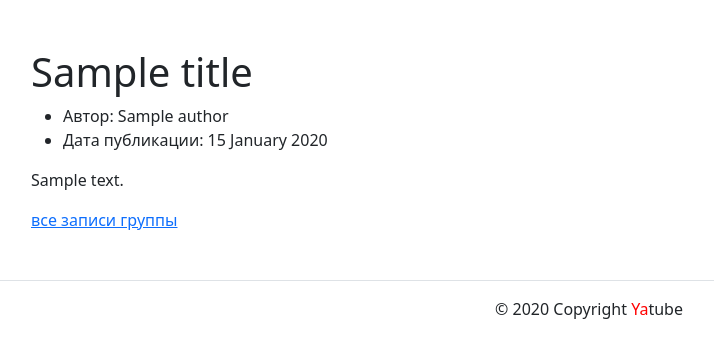
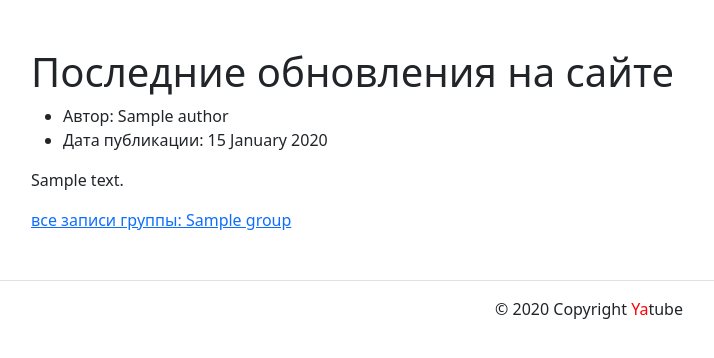
Before and after one commit to RomanBespalov/backend_community, a Django app: template yatube/templates/posts/index.html in a window 1280 px wide. Shown: the part 56-414 px from the top of the page, without its empty margins (51-765 px from the left). Run offline with Django 3.2, Linux system fonts and the light colour scheme; the template is opened without the code that fills it: most values are stand-ins (such as "Sample title", 1, 10 or a date in 2020); some libraries are stand-ins or nearby versions.

Commit message:
Third version

```diff
--- a/yatube/posts/urls.py
+++ b/yatube/posts/urls.py
@@ -1,9 +1,10 @@
 from django.urls import path
 
 from . import views
+
 app_name = 'posts'
 
 urlpatterns = [
     path('', views.index, name='index'),
-    path('group/<slug>/', views.group_posts, name='group_list'),
+    path('group/<slug:slug>/', views.group_posts, name='group_list'),
 ]
--- a/yatube/templates/base.html
+++ b/yatube/templates/base.html
@@ -1,30 +1,27 @@
 {% load static %}
-<!DOCTYPE html> <!-- Используется html 5 версии -->
-<html lang="ru"> <!-- Язык сайта - русский -->
+<!DOCTYPE html>
+<html lang="ru">
   <head>
-    <meta charset="utf-8"> <!-- Кодировка сайта -->
-    <!-- Сайт готов работать с мобильными устройствами -->
+    <meta charset="utf-8">
     <meta name="viewport" content="width=device-width, initial-scale=1">
-    <!-- Загружаем фав-иконки -->
-    <link rel="icon" href="img/fav/fav.ico" type="image">
-    <link rel="apple-touch-icon" sizes="180x180" href="img/fav/apple-touch-icon.png">
-    <link rel="icon" type="image/png" sizes="32x32" href="img/fav/favicon-32x32.png">
-    <link rel="icon" type="image/png" sizes="16x16" href="img/fav/favicon-16x16.png">
+    <link rel="icon" href="{% static 'img/fav/fav.ico' %}">
+    <link rel="apple-touch-icon" sizes="180x180" href="{% static 'img/fav/apple-touch-icon.png' %}">
+    <link rel="icon" type="image/png" sizes="32x32" href="{% static 'img/fav/favicon-32x32.png' %}">
+    <link rel="icon" type="image/png" sizes="16x16" href="{% static 'img/fav/favicon-16x16.png' %}">
     <meta name="msapplication-TileColor" content="#000">
     <meta name="theme-color" content="#ffffff">
-    <!-- Подключен файл со стандартными стилями бустрап -->
     <link rel="stylesheet" href="{% static 'css/bootstrap.min.css' %}">
-    {% block title %}Контент не подвезли 1.0{% endblock %}
+    {% block title %}
+      Контент не подвезли 1.0
+    {% endblock %}
   </head>
   <body>
     {% include 'includes/header.html' %}
     <main>
-      {% block content %}Контент не подвезли 2.0{% endblock %}
+      {% block content %}
+        Контент не подвезли 2.0
+      {% endblock %}
     </main>
-    <!-- Использованы классы бустрапа: -->
-    <!-- border-top: создаёт тонкую линию сверху блока -->
-    <!-- text-center: выравнивает текстовые блоки внутри блока по центру -->
-    <!-- py-3: контент внутри размещается с отступом сверху и снизу -->
     {% include 'includes/footer.html' %}
   </body>
 </html>
--- a/yatube/templates/includes/footer.html
+++ b/yatube/templates/includes/footer.html
@@ -1,4 +1,3 @@
 <footer class="border-top text-center py-3">
-    <!-- тег span используется для добавления нужных стилей отдельным участкам текста -->
-    <p>© 2020 Copyright <span style="color:red">Ya</span>tube</p>
+  <p>© 2020 Copyright <span style="color:red">Ya</span>tube</p>
 </footer>
--- a/yatube/templates/includes/header.html
+++ b/yatube/templates/includes/header.html
@@ -1,12 +1,9 @@
 {% load static %}
 <header>
-    <!-- Использованы классы бустрапа для создания типовой навигации с логотипом -->
-    <!-- В дальнейшем тут будет создано полноценное меню -->
   <nav class="navbar navbar-light" style="background-color: lightskyblue">
     <div class="container">
       <a class="navbar-brand" href="{% url 'posts:index' %}">
         <img src="{% static 'img/logo.png' %}" width="30" height="30" class="d-inline-block align-top" alt="">
-          <!-- тег span используется для добавления нужных стилей отдельным участкам текста -->
         <span style="color:red">Ya</span>tube
       </a>
     </div>
--- /dev/null
+++ b/yatube/templates/includes/post_card.html
@@ -0,0 +1,5 @@
+<ul>
+  <li>Автор: {{ post.author.get_full_name }}</li>
+  <li>Дата публикации: {{ post.pub_date|date:"j E Y"}}</li>
+</ul>
+<p>{{ post.text|linebreaksbr }}</p>
--- a/yatube/templates/posts/index.html
+++ b/yatube/templates/posts/index.html
@@ -1,26 +1,22 @@
 {% extends 'base.html' %}
 {% block title %}
-  <title>{{title}}</title>
+  <title>Последние обновления на сайте</title>
 {% endblock %}
 {% block content %}
-  <!-- класс py-5 создает отступы сверху и снизу блока -->
   <div class="container py-5">
-    <h1>{{title}}</h1>
-    <article>
+    <h1>Последние обновления на сайте</h1>
     {% for post in posts %}
-        <ul>
-          <li>Автор: {{ post.author.get_full_name }}</li>
-          <li>Дата публикации: {{ post.pub_date|date:"j E Y"}}</li>
-        </ul>
-        <p>{{ post.text|linebreaksbr }}</p>
+      <article>
+        {% include 'includes/post_card.html' %}
         {% if post.group %}
-            <a href="{% url 'posts:group_list' post.group.slug %}" class="button">
-                все записи группы
-            </a>
-            {% if not forloop.last %}
-                <hr class="major"/>
-            {% endif %}
+          <a href="{% url 'posts:group_list' post.group.slug %}" class="button">
+            все записи группы: {{ post.group.title }}
+          </a>
+          {% if not forloop.last %}
+            <hr class="major"/>
+          {% endif %}
         {% endif %}
+      </article>
     {% endfor %}
   </div>
 {% endblock %}
```
Also changed, not shown: yatube/posts/admin.py (+10 -5 lines), yatube/posts/models.py (+16 -7 lines), yatube/posts/views.py (+5 -3 lines), yatube/templates/posts/group_list.html (+9 -14 lines), yatube/posts/migrations/0003_auto_20230115_1933.py (added), yatube/posts/migrations/0004_auto_20230115_2006.py (added). Lines whose indentation alone changed are shown as unchanged.
